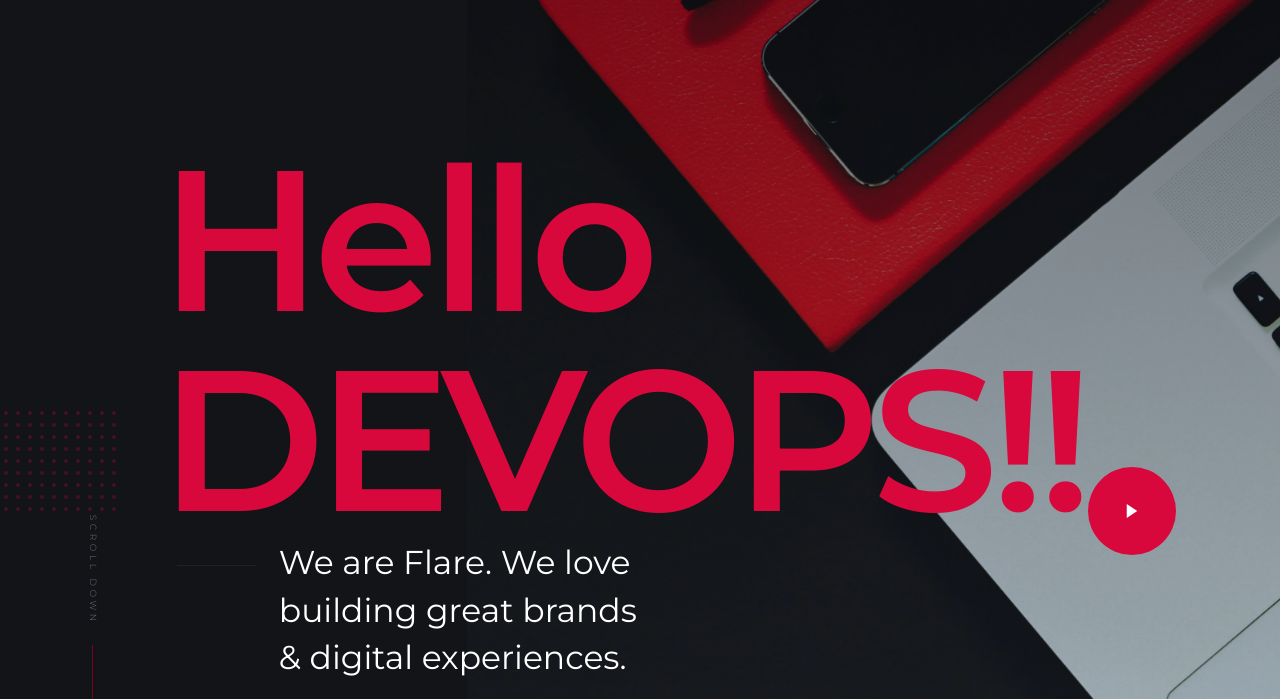
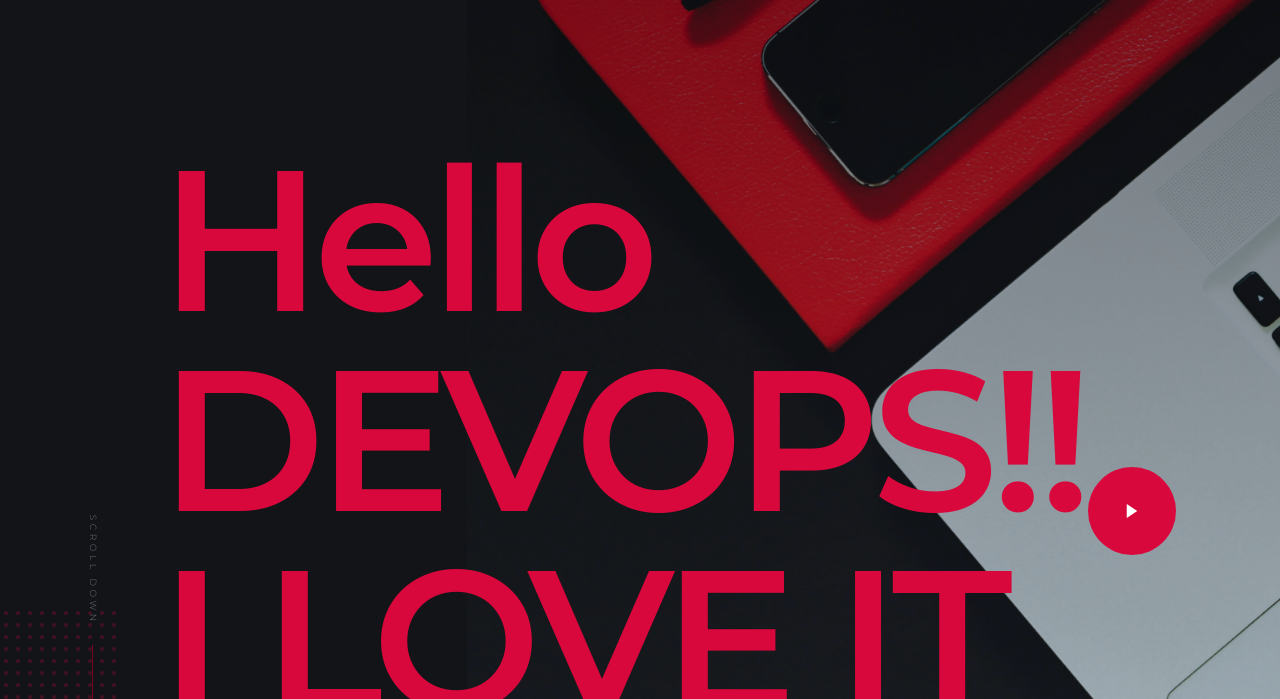
Before and after one commit to Nisflei/web_flare, a plain HTML site: page index.html in a window 1280 px wide. Shown: the part 101-800 px from the top of the page. Drawn offline with Linux system fonts and the light colour scheme.

Commit message:
Update index.html

```diff
--- a/index.html
+++ b/index.html
@@ -90,7 +90,7 @@
         <div class="row s-hero__content">
             <div class="column">
 
-                <h1>Hello DEVOPS!!</h1>
+                <h1>Hello DEVOPS!! I LOVE IT</h1>
                 <div class="s-hero__content-about">
 
                     <p>
```
